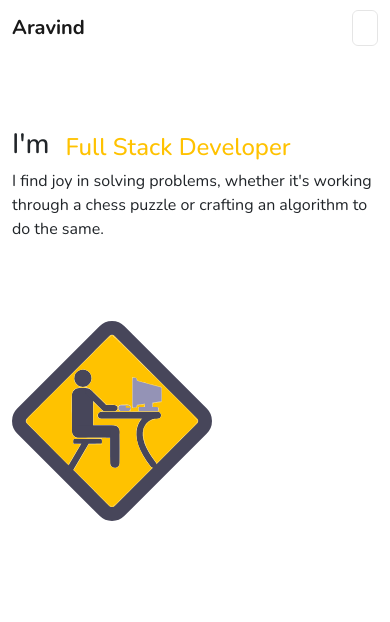
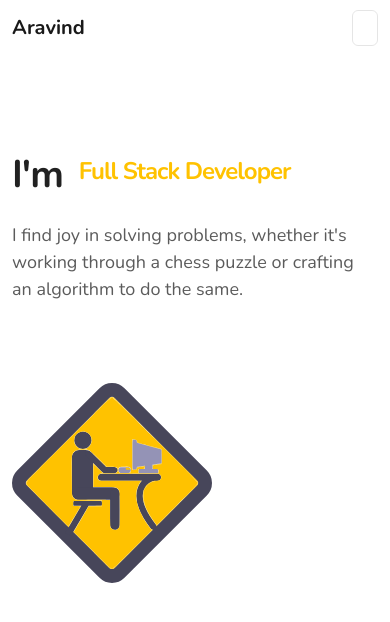
Before and after one commit to AravindDasarathy/portfolio, a Next.js app: page / in a window 390 px wide. Shown: the top 622 px of the page. Built offline with nearby package versions, Linux system fonts and the light colour scheme.

Commit message:
adding common css

```diff
--- /dev/null
+++ b/src/styles/Common.module.css
@@ -0,0 +1,55 @@
+p {
+  font-size: 18px;
+  font-weight: 300;
+  line-height: 1.5;
+  color: #5b5b5b;
+}
+
+h1, h2, h3, h4, h5, h6 {
+  font-weight: bold;
+  letter-spacing: -1px;
+}
+
+h1 {
+  color: #212121;
+  font-size: 2.8em;
+  margin: 24px 0;
+}
+
+h2 {
+  color: #353535;
+  font-size: 2.4em;
+  font-weight: bold;
+}
+
+h3 {
+  color: #484848;
+}
+
+h3,
+b, strong {
+  font-weight: bold;
+}
+
+em {
+  font-style: normal;
+  font-weight: 550;
+}
+
+ul {
+  margin: 0;
+  padding: 0;
+}
+
+ul li {
+  list-style: none;
+}
+
+@media (max-width: 767px) {
+  h1 {
+    font-size: 2.4em;
+  }
+  h2 {
+    font-size: 2em;
+  }
+}
--- a/src/styles/globals.css
+++ b/src/styles/globals.css
@@ -1,2 +1,3 @@
 /* @import 'bootstrap/dist/css/bootstrap.min.css'; */
 @import '~bootstrap/dist/css/bootstrap.min.css';
+@import './Common.module.css';
```
